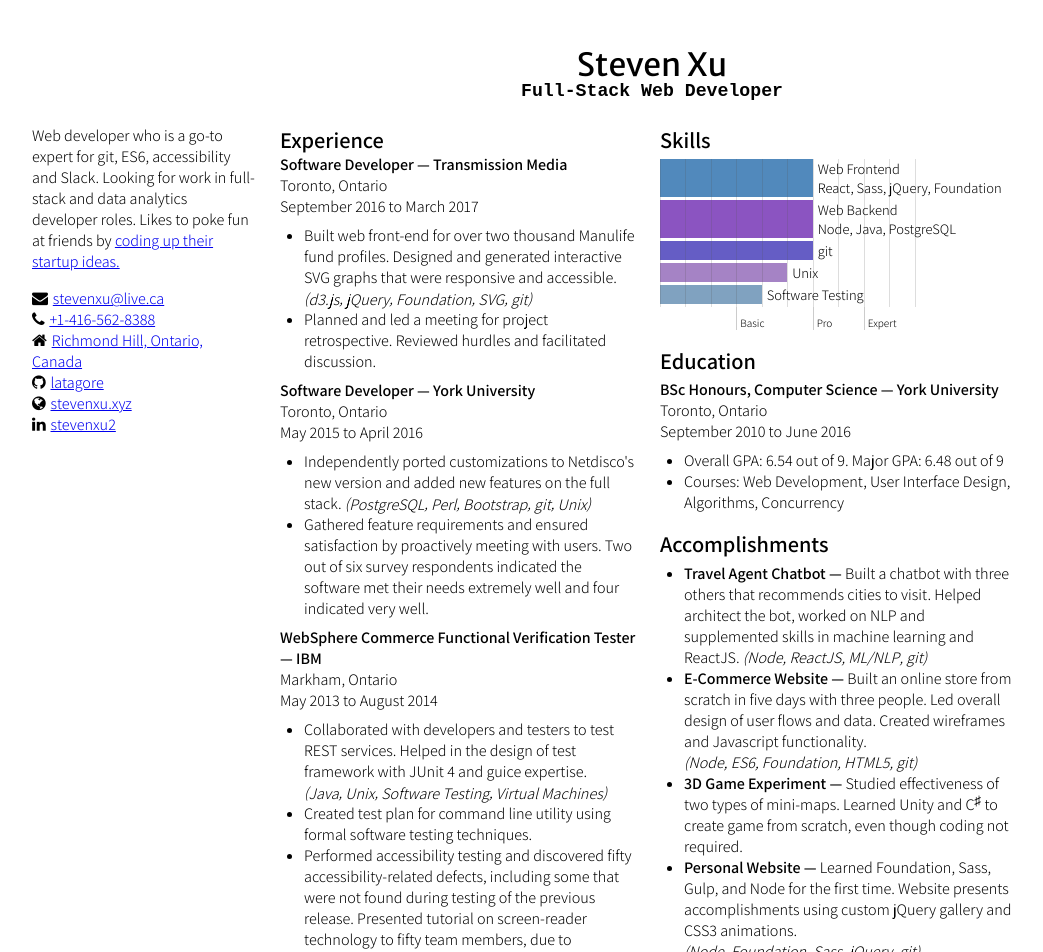
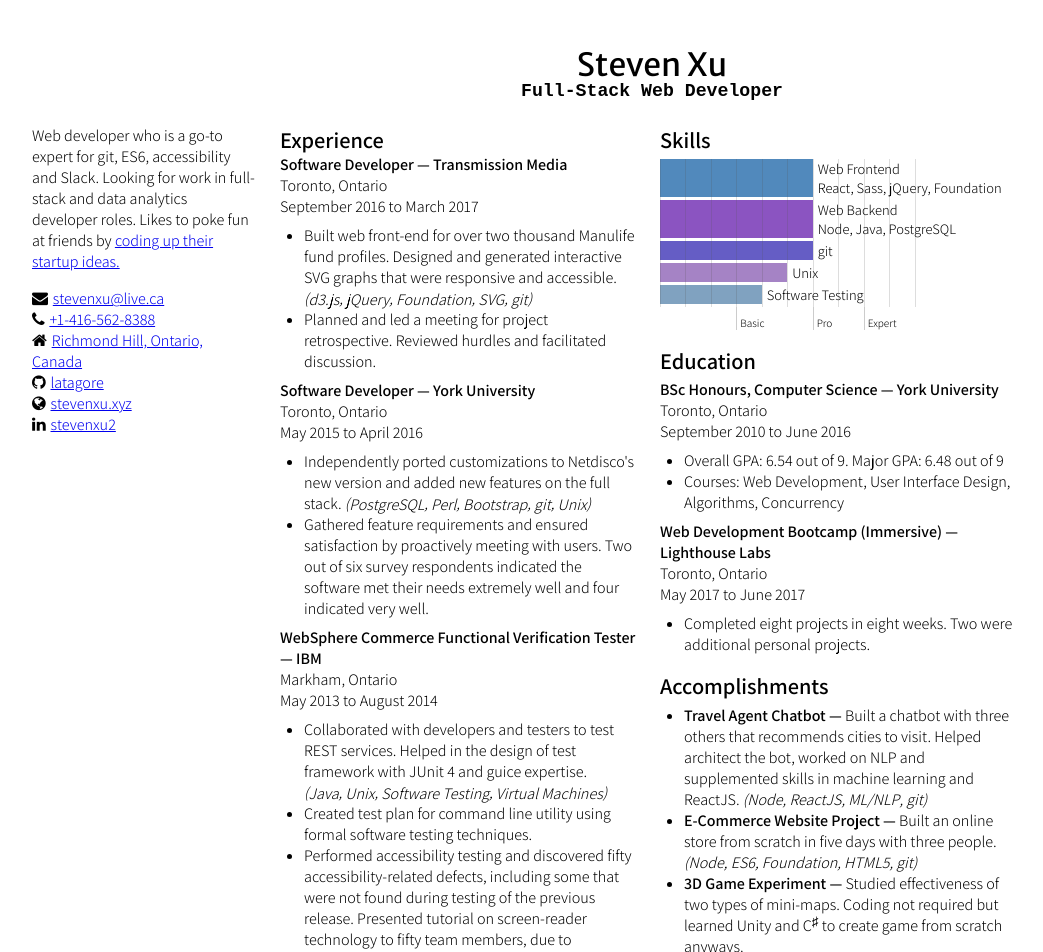
Before and after one commit to latagore/Resume, a React app: page / in a window 1280 px wide. Shown: the top 952 px of the page, without its empty margins (112-1155 px from the left). Built offline with nearby package versions, Linux system fonts and the light colour scheme.

Commit message:
Shorten accomplishments, add LHL, decrease print font size

```diff
--- a/resume-data.json
+++ b/resume-data.json
@@ -28,7 +28,6 @@
       ],
       "skills": ["Java", "Javascript"]
     }, {
-      "hidden": true,
       "organization": "Lighthouse Labs",
       "title": "Web Development Bootcamp (Immersive)",
       "startDate": "May 2017",
@@ -49,15 +48,15 @@
       "description": "Built a chatbot with three others that recommends cities to visit. Helped architect the bot, worked on NLP and supplemented skills in machine learning and ReactJS.",
       "skills": ["Node", "ReactJS", "ML/NLP", "git"]
     }, {
-      "title": "E-Commerce Website",
-      "description": "Built an online store from scratch in five days with three people. Led overall design of user flows and data. Created wireframes and Javascript functionality.",
+      "title": "E-Commerce Website Project",
+      "description": "Built an online store from scratch in five days with three people.",
       "skills": ["Node", "ES6", "Foundation", "HTML5", "git"]
     }, {
       "title": "3D Game Experiment",
-      "description": "Studied effectiveness of two types of mini-maps. Learned Unity and C<sup>♯</sup> to create game from scratch, even though coding not required."
+      "description": "Studied effectiveness of two types of mini-maps. Coding not required but learned Unity and C<sup>♯</sup> to create game from scratch anyways."
     }, {
       "title": "Personal Website",
-      "description": "Learned Foundation, Sass, Gulp, and Node for the first time. Website presents accomplishments using custom jQuery gallery and CSS3 animations.",
+      "description": "Learned Foundation, Sass, Gulp, and Node for the first time. Custom jQuery gallery and CSS3 animations.",
       "skills": ["Node", "Foundation", "Sass", "jQuery", "git"]
     }, {
       "title": "HTML/CSS Workshop Mentor",
--- a/styles/home.scss
+++ b/styles/home.scss
@@ -61,9 +61,8 @@ body {
       padding: 0;
     }
   }
-
   @media print {
-    font-size: 90%;
+    font-size: 85%;
   }
 }
 
```
